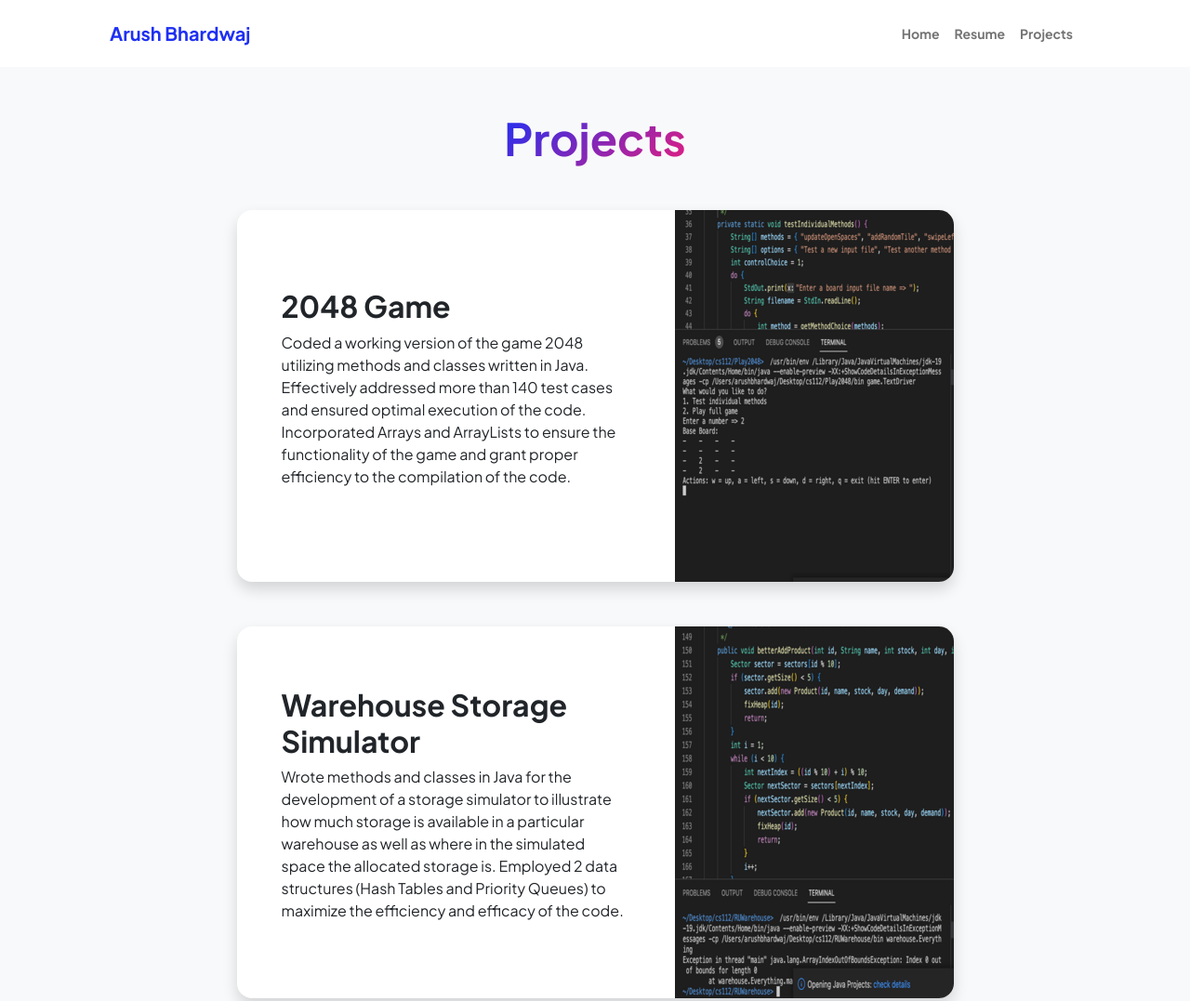
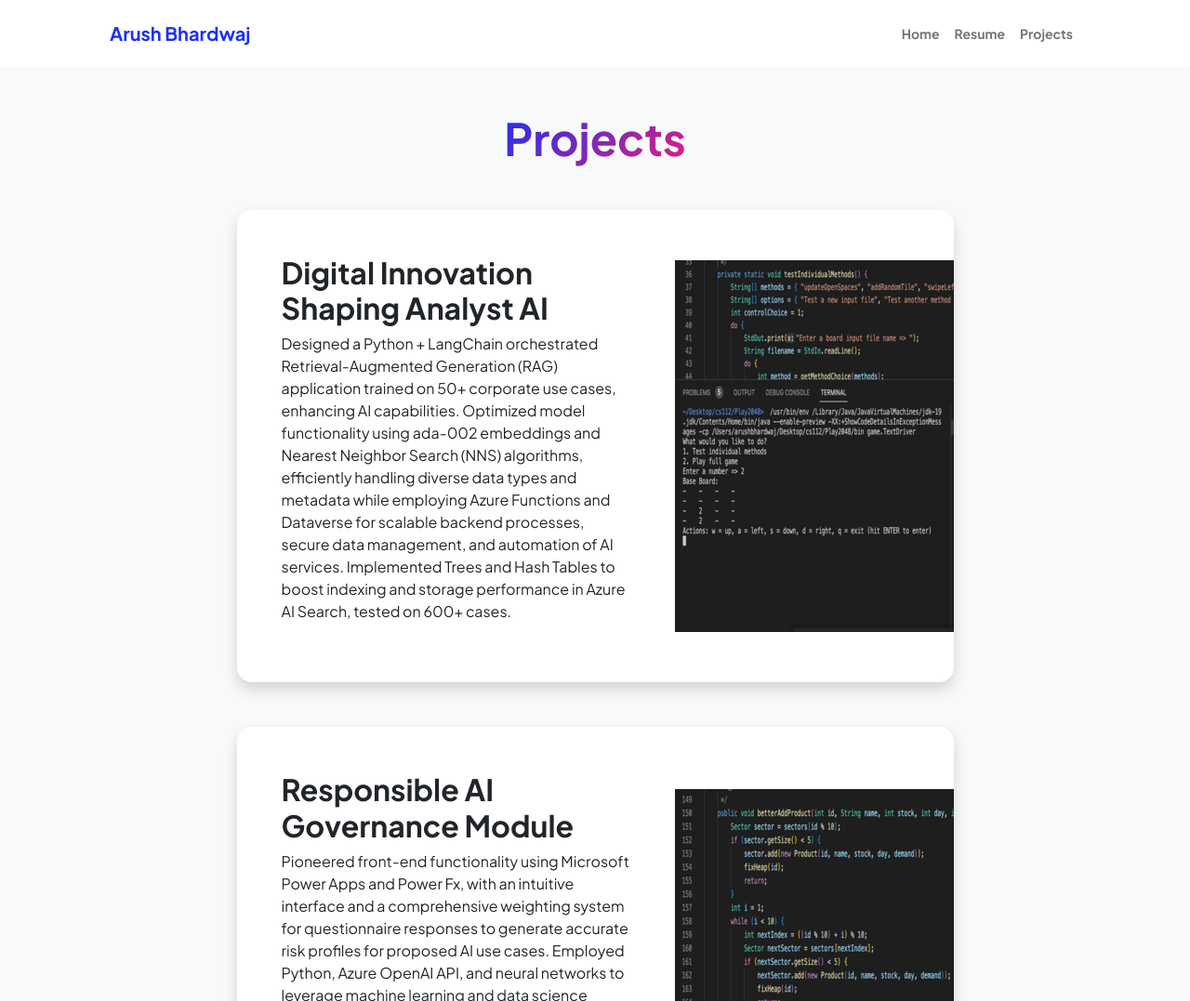
Before and after one commit to arushb13/arushb13.github.io, a plain HTML site: page projects.html in a window 1280 px wide. Shown: the top 1077 px of the page at 93% size. Drawn offline with nearby package versions, Linux system fonts and the light colour scheme.

Commit message:
Update projects.html

```diff
--- a/projects.html
+++ b/projects.html
@@ -46,8 +46,8 @@
                                 <div class="card-body p-0">
                                     <div class="d-flex align-items-center">
                                         <div class="p-5">
-                                            <h2 class="fw-bolder">2048 Game</h2>
-                                            <p>Coded a working version of the game 2048 utilizing methods and classes written in Java. Effectively addressed more than 140 test cases and ensured optimal execution of the code. Incorporated Arrays and ArrayLists to ensure the functionality of the game and grant proper efficiency to the compilation of the code.</p>
+                                            <h2 class="fw-bolder">Digital Innovation Shaping Analyst AI</h2>
+                                            <p>Designed a Python + LangChain orchestrated Retrieval-Augmented Generation (RAG) application trained on 50+ corporate use cases, enhancing AI capabilities. Optimized model functionality using ada-002 embeddings and Nearest Neighbor Search (NNS) algorithms, efficiently handling diverse data types and metadata while employing Azure Functions and Dataverse for scalable backend processes, secure data management, and automation of AI services. Implemented Trees and Hash Tables to boost indexing and storage performance in Azure AI Search, tested on 600+ cases.</p>
                                         </div>
                                         <img class="img-fluid" src="assets/hhhh.png" alt="..." />
                                     </div>
@@ -58,8 +58,8 @@
                                 <div class="card-body p-0">
                                     <div class="d-flex align-items-center">
                                         <div class="p-5">
-                                            <h2 class="fw-bolder">Warehouse Storage Simulator</h2>
-                                            <p>Wrote methods and classes in Java for the development of a storage simulator to illustrate how much storage is available in a particular warehouse as well as where in the simulated space the allocated storage is. Employed 2 data structures (Hash Tables and Priority Queues) to maximize the efficiency and efficacy of the code.</p>
+                                            <h2 class="fw-bolder">Responsible AI Governance Module</h2>
+                                            <p>Pioneered front-end functionality using Microsoft Power Apps and Power Fx, with an intuitive interface and a comprehensive weighting system for questionnaire responses to generate accurate risk profiles for proposed AI use cases. Employed Python, Azure OpenAI API, and neural networks to leverage machine learning and data science techniques for calculating risk profiles based on attributed weightages. Integrated seamlessly with Dataverse for secure data management and storage, streamlining AI governance workflows, and reducing time spent by 3+ hours per proposed use case as well as workforce effort in assessing and approving new AI projects.</p>
                                         </div>
                                         <img class="img-fluid" src="assets/gggg.png" alt="..." />
                                     </div>
@@ -88,7 +88,7 @@
         <footer class="bg-white py-4 mt-auto">
             <div class="container px-5">
                 <div class="row align-items-center justify-content-between flex-column flex-sm-row">
-                    <div class="col-auto"><div class="small m-0">Copyright &copy; Arush Bhardwaj 2023</div></div>
+                    <div class="col-auto"><div class="small m-0">Copyright &copy; Arush Bhardwaj 2024</div></div>
                     <div class="col-auto">
                     </div>
                 </div>
```
